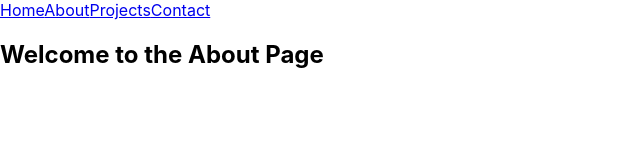
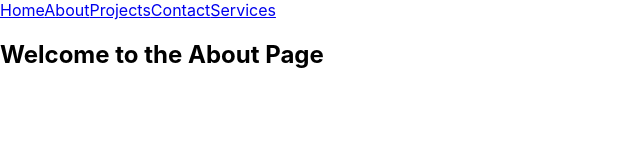
Before and after one commit to ManjinderChung/new_websites, a React (Create React App) app: page /about in a window 1280 px wide. Shown: the top 160 px of the page, without its empty margins (0-640 px from the left). Built offline with nearby package versions, Linux system fonts and the light colour scheme.

Commit message:
corrected navbar component

```diff
--- a/src/components/NavBar.js
+++ b/src/components/NavBar.js
@@ -8,6 +8,7 @@ const NavBar = () => {
       <Link to="/about">About</Link>
       <Link to="/projects">Projects</Link>
       <Link to="/contact us">Contact</Link>
+      <Link to="/services">Services</Link>
     </nav>
   );
 };
```
